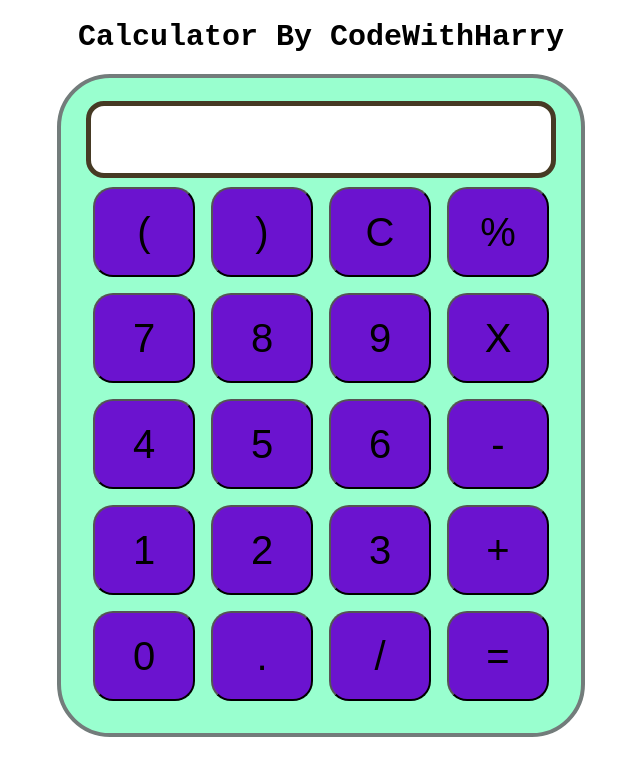
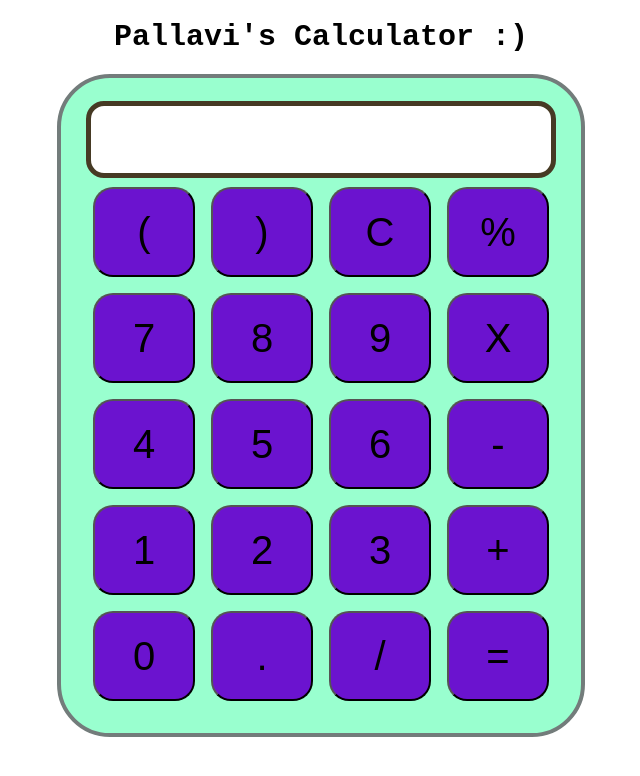
Before and after one commit to PallAVIMmm/Assesments-css, a plain HTML site: page calculator.html in a window 1280 px wide. Shown: the whole page, without its empty margins (319-959 px from the left). Drawn offline with Linux system fonts and the light colour scheme.

Commit message:
Update calculator.html

```diff
--- a/calculator.html
+++ b/calculator.html
@@ -11,7 +11,7 @@
 
 <body>
     <div class="container">
-        <h1>Calculator By CodeWithHarry</h1>
+        <h1>Pallavi's Calculator :) </h1>
 
         <div class="calculator">
             <input type="text" name="screen" id="screen">
```
